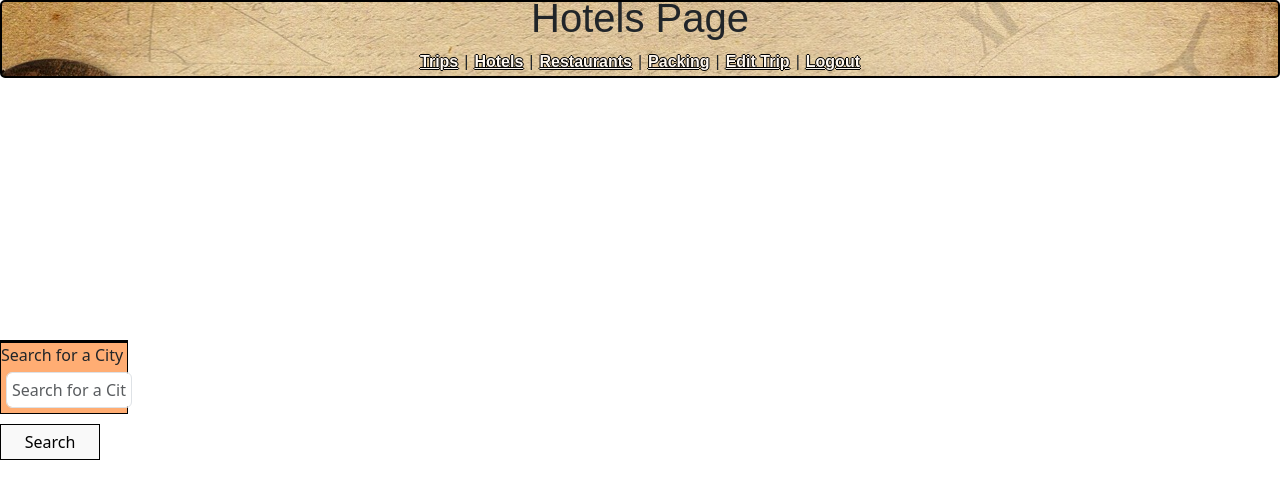
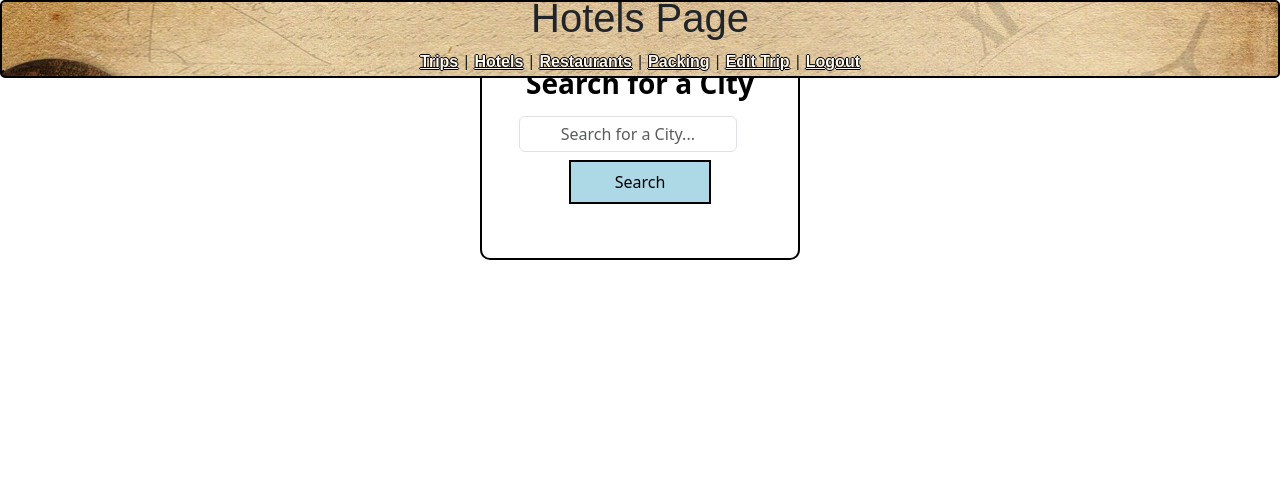
Before and after one commit to devbelle/Project-3, a React (Vite) app in the folder Adventure Awaits/client/: page /hotels in a window 1280 px wide. Shown: the top 498 px of the page. Built offline with nearby package versions, Linux system fonts and the light colour scheme.

Commit message:
added intial styling to hotels page

```diff
--- a/Adventure Awaits/client/src/pages/HotelsPage.jsx
+++ b/Adventure Awaits/client/src/pages/HotelsPage.jsx
@@ -3,29 +3,99 @@ import styled from "styled-components";
 import { useState } from "react";
 import { useLazyQuery } from "@apollo/client";
 import { GET_HOTELS } from "../utils/queries";
+import "bootstrap/dist/css/bootstrap.min.css";
+import { Card, ListGroup, Row, CardGroup } from "react-bootstrap";
 
-const Section = styled.div`
-  width: 50%;
-  height: 100%;
-  background-color: #ffad73;
-  border: 1px solid black;
-`;
-const Form = styled.form`
-    display: flex
+const Section = styled.section`
+  display: flex;
   flex-direction: column;
   align-items: center;
   justify-content: center;
+  height: 50vh;
+  min-height: 40vh;
+  width: 100%;
+  @media (max-width: 768px) {
+    height: 80vh; // Increase height on smaller screens
+    min-height: 90vh; // Increase minimum height on smaller screens
+    width: 100%; // Increase width on smaller screens
+  }
+`;
+
+const ParentDiv = styled.div`
+  display: flex;
+  flex-direction: column;
+  justify-content: center;
+  align-items: center;
+  min-height: 40vh;
+  width: 100vw;
+  @media (max-width: 768px) {
+    min-height: 60vh; // Increase minimum height on smaller screens
+  }
+`;
+
+const Form = styled.form`
+  margin-top: -80px;
+  display: flex;
+  flex-direction: column;
+  align-items: center;
+  justify-content: center;
+  min-height: 50%;
+  width: 25%;
+  border: 2px solid black;
+  border-radius: 10px;
+
+  background-size: cover;
+  @media (max-width: 768px) {
+    width: 60%; // Increase width on smaller screens
+    min-height: 40%; // Increase height on smaller screens
+  }
 `;
 const Button = styled.button`
-  width: 100px;
   display: block;
-  border: 1px solid black;
-  padding: 5px;
-  margin-top: 10px;
+  border: 2px solid black;
+  padding: 8px;
+  margin-top: 8px;
+  margin-bottom: 5px;
+  width: 45%;
+  text-align: center;
+  transition: all 0.3s ease; // Add transition
+  &:hover {
+    transform: scale(1.02); // Increase size on hover
+  }
+  background-color: #add8e6;
+  @media (max-width: 768px) {
+    width: 40%; // Increase width on smaller screens
+  }
+
+  @media (max-width: 480px) {
+    width: 80%; // Further increase width on very small screens
+  }
 `;
+
 const Input = styled.input`
   padding: 5px;
-  margin: 5px;
+  width: 90%;
+  margin-top: 2px;
+  text-align: center;
+  transition: all 0.3s ease; // Add transition
+  &:hover {
+    transform: scale(1.02); // Increase size on hover
+  }
+  @media (max-width: 480px) {
+    width: 60; // Further increase width on very small screens
+  }
+`;
+
+const Label = styled.label`
+  display: block;
+  width: 100%;
+  text-align: center;
+  font-weight: bold;
+  margin-bottom: 10px;
+  font-size: 28px;
+  color: black;
+  margin-top: -50px;
+  padding-bottom: 2px;
 `;
 
 const HotelsPage = () => {
@@ -50,7 +120,7 @@ const HotelsPage = () => {
   const hotels = data?.getHotels || [];
 
   return (
-    <>
+    <ParentDiv>
       <HeaderPages
         title="Hotels Page"
         color="#ADD8E6"
@@ -60,14 +130,13 @@ const HotelsPage = () => {
         imgSrc="/images/globe.jpg"
       />
        <Section>
-
-      </Section>
-      <Form onSubmit={handleFormSubmit}>
-        <Section className="field">
-          <label className="label" htmlFor="city">
+        <Form id="contact-form" onSubmit={handleFormSubmit}>
+          <div className="field">
+            <Label className="label" htmlFor="city">
               Search for a City
-          </label>
+            </Label>
             <Input
+              id="city"
               type="text"
               className="form-control"
               name="hotel"
@@ -75,7 +144,7 @@ const HotelsPage = () => {
               value={hotelCitySearch}
               onChange={(e) => setHotelCitySearch(e.target.value)}
             />
-        </Section>
+          </div>
 
           <Button
             className="button is-medium is-primary is-fullwidth"
@@ -85,11 +154,42 @@ const HotelsPage = () => {
             Search
           </Button>
         </Form>
+      </Section>
+      <Section>
+      <Row xs={1} md={5} className="g-4">
+      {hotels.length > 0
+        ? hotels.slice(0, 10).map((hotel) => (
+          <CardGroup>
+          <Card
+            key={hotel.id}
+            style={{ width: "18rem" }}
+            border="dark"
+            bg='info-subtle'
+          >
+            <Card.Header as="h4" className="text-center">
+              {hotel.title}
+            </Card.Header>
+            <Card.Body>
+              {/* <Card.Img src={hotel.squareImgUrl} /> */}
+              <ListGroup>
+                <ListGroup.Item>
+                  Price: {hotel.priceForDisplay}
+                </ListGroup.Item>
+                <ListGroup.Item>
+                  Brought to you by: {hotel.provider}
+                </ListGroup.Item>
 
-      {hotels.length > 0
-        ? hotels.map((hotel) => <div key={hotel.id}> {hotel.title}</div>)
+
+              </ListGroup>
+            </Card.Body>
+          </Card>
+          </CardGroup>
+
+        ))
       : null}
-    </>
+        </Row>
+        </Section>
+    </ParentDiv>
   );
 };
 export default HotelsPage;
--- a/Adventure Awaits/client/src/pages/RestaurantsPage.jsx
+++ b/Adventure Awaits/client/src/pages/RestaurantsPage.jsx
@@ -167,7 +167,7 @@ const RestaurantsPage = () => {
                 <Card.Header as="h4" className="text-center">
                   {restaurant.name}
                 </Card.Header>
-                <Card.Body>
+                <Card.Body >
                   <Card.Img src={restaurant.squareImgUrl} />
                   <ListGroup>
                     <ListGroup.Item>
```
Also changed, not shown: 1 other file (tests, documents, lock files or other folders). Lines whose indentation alone changed are shown as unchanged.
